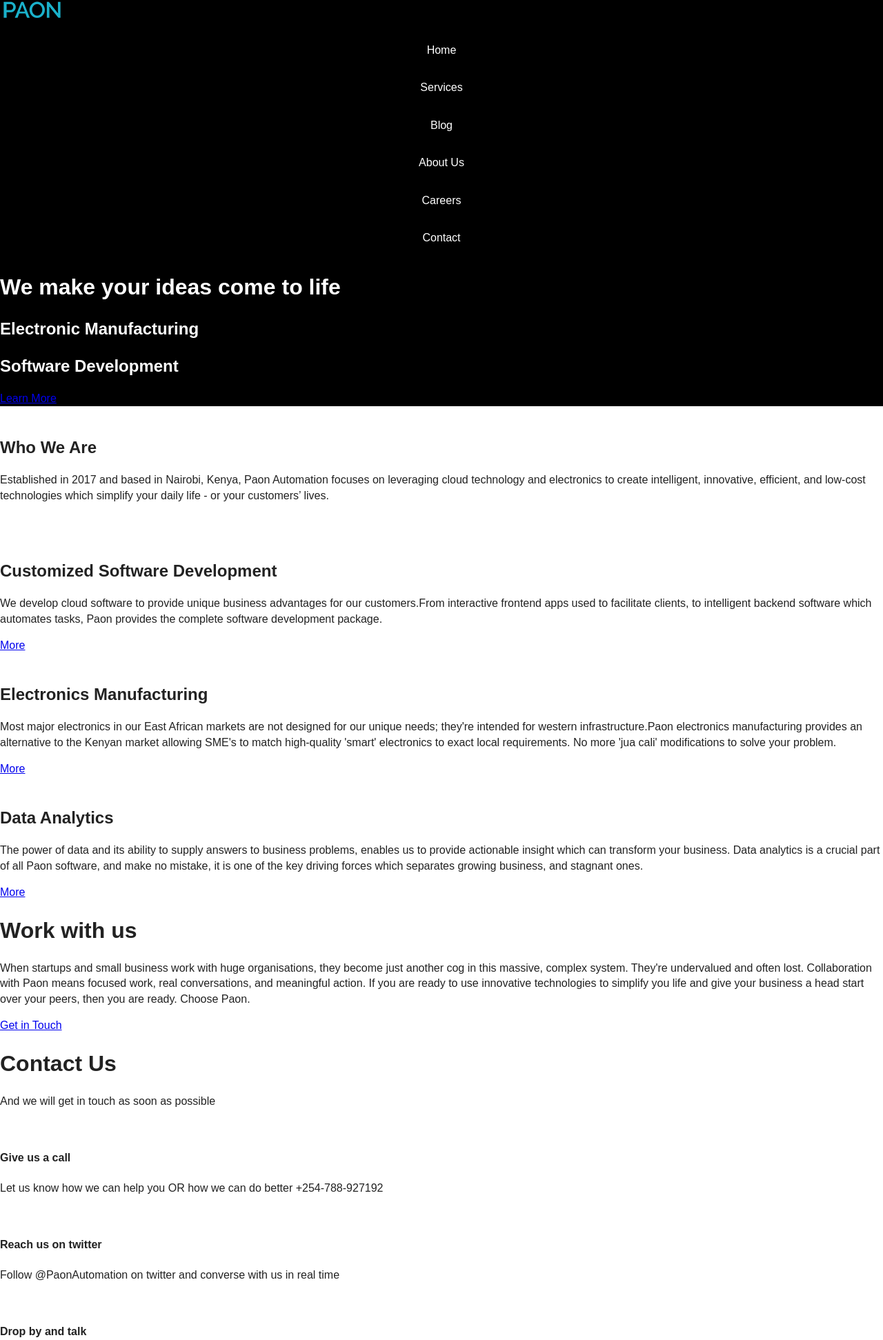
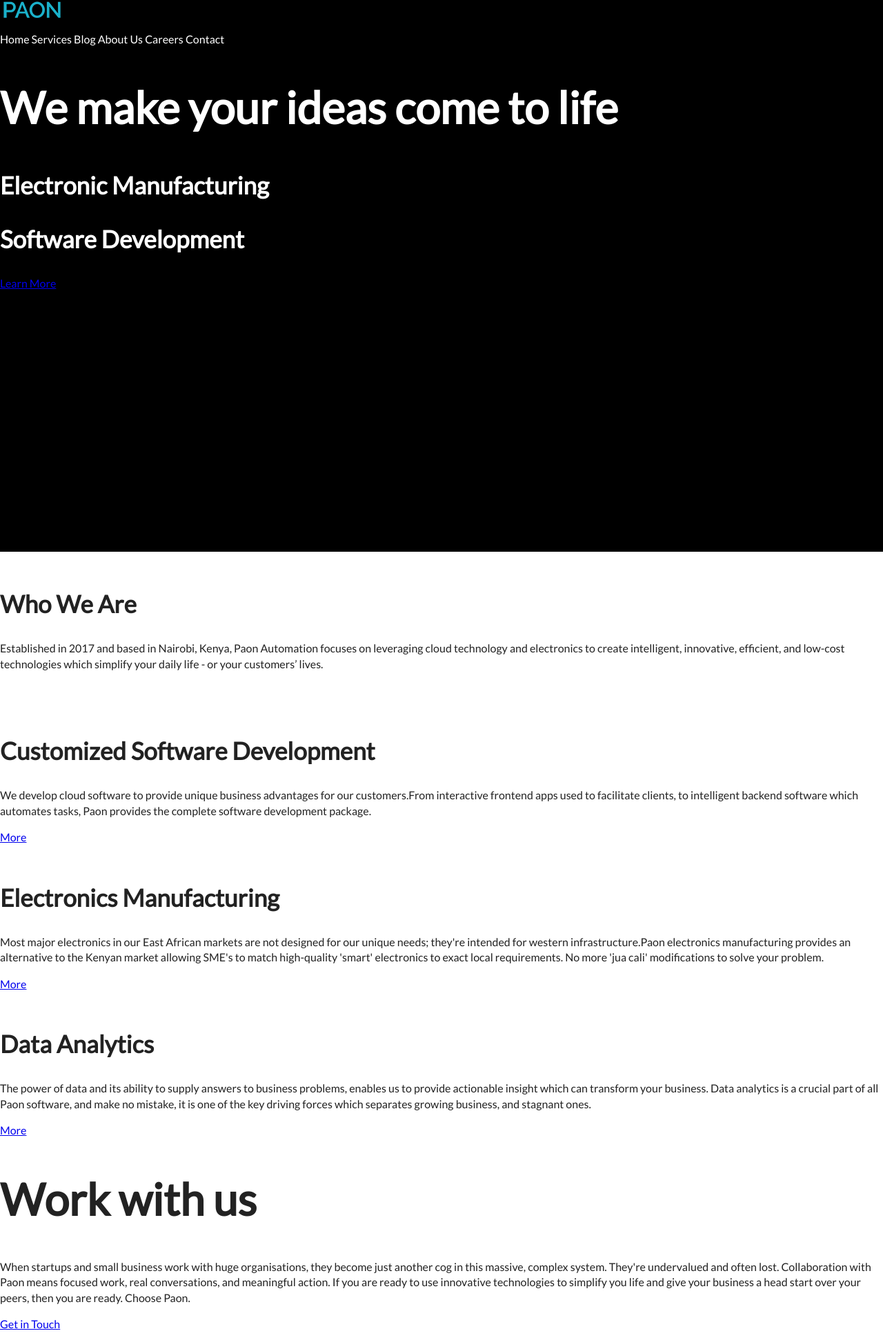
Before and after one commit to franco2ke/paon, a Flask app: page / in a window 1280 px wide. Shown: the top 1943 px of the page at 69% size. Run offline with Flask 2, Linux system fonts and the light colour scheme; parts of the project's set-up code (start-up, migrations or seed data) failed here and were passed over.

Commit message:
feat(hero section): set the hero image to cover full page
- set main-header viewport height
- set main-header viewport width

[Does not finish #167786000]

```diff
--- a/app/static/css/main.css
+++ b/app/static/css/main.css
@@ -98,8 +98,23 @@
    Author's custom styles
    ========================================================================== */
 
+h1 {
+  font-size: 64px;
+}
 
+h2 {
+  font-size: 35px;
+}
 
+.main-header {
+  position: relative;
+  width: 100vw;
+  height: 100vh;
+}
+
+nav ul li {
+  display: inline;
+}
 
 
 /* ==========================================================================
@@ -110,7 +125,7 @@
 
 
 body {
-  font-family: 'Varela Round', sans-serif;
+  font-family: 'Lato', Helvetica, Arial, sans-serif;
 }
 
 .main-header {
--- a/app/templates/index.html
+++ b/app/templates/index.html
@@ -17,8 +17,10 @@
   <!-- Place favicon.ico in the root directory -->
 
   <!-- CSS -->
+  <link href="https://fonts.googleapis.com/css?family=Lato&display=swap" rel="stylesheet">
   <link rel="stylesheet" href="{{ url_for('static', filename='css/normalize.css') }}">
   <link rel="stylesheet" href="{{ url_for('static', filename='css/main.css') }}">
+
 
   <meta name="theme-color" content="#fafafa">
 </head>
@@ -33,11 +35,12 @@
   <!-- application content starts here -->
   <header class="main-header">
 
+      <nav>
       <a href="https://paon.co.ke/">
         <img src="{{ url_for('static', filename='img/PAON_LOGO.png') }}">
       </a>
-      <nav>
-        <ul class="main-nav">
+
+        <ul id="main-menu" class="main-nav">
           <li><a href="#home">Home</a></li>
           <li><a href="#Services">Services</a></li>
           <li><a href="#Blog">Blog</a></li>
@@ -47,10 +50,12 @@
         </ul>
       </nav>
 
+      <div>
       <h1>We make your ideas come to life</h1>
       <h2>Electronic Manufacturing</h2>
       <h2>Software Development</h2>
       <a href="https://paon.co.ke/#services">Learn More</a>
+      </div>
 
   </header>
 
```
Also changed, not shown: 1 other file.
